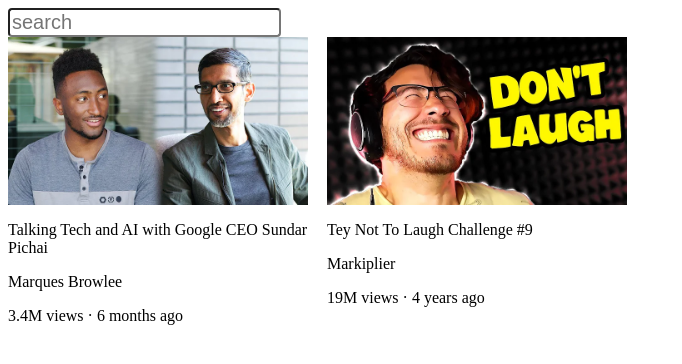
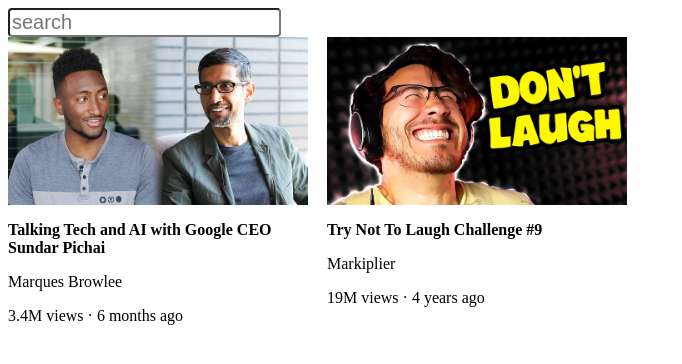
Before and after one commit to Kayceepro/mentor, a plain HTML site: page intro to html/youtube.html in a window 1280 px wide. Shown: the whole page, without its empty margins (0-682 px from the left). Drawn offline with Linux system fonts and the light colour scheme.

Commit message:
commited

```diff
--- a/intro to html/youtube.html
+++ b/intro to html/youtube.html
@@ -4,7 +4,7 @@
     <meta charset="UTF-8">
     <meta http-equiv="X-UA-Compatible" content="IE=edge">
     <meta name="viewport" content="width=device-width, initial-scale=1.0">
-    <title>Document</title>
+    <title>Youtub clone</title>
     <style>
         .thumbnail {
             width: 300px;
@@ -20,6 +20,7 @@
 
         .video-title {
             width: 300px;
+            font-weight: bold;
         }
 
         .video-author {
@@ -60,7 +61,7 @@
     <div class="video-preview">
         <img class="thumbnail" src="thumbnail-2.webp" alt="">
         <p class="video-title">
-            Tey Not To Laugh Challenge #9
+            Try Not To Laugh Challenge #9
         </p>
         <p class="video-author">
             Markiplier
```
